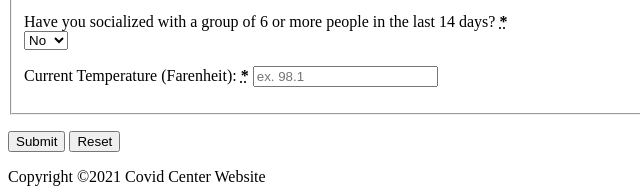
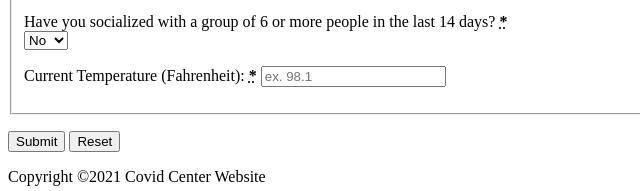
Before and after one commit to jparrott06/webapp_spring2021_covid_center, a plain HTML site: page index.html in a window 1280 px wide. Shown: the part 1195-1386 px from the top of the page, 0-640 px from the left. Drawn offline with Linux system fonts and the light colour scheme.

Commit message:
fixed typo

```diff
--- a/index.html
+++ b/index.html
@@ -274,7 +274,7 @@
 
                     <p>
                         <label for="txtTemp">
-                            <span>Current Temperature (Farenheit):</span>
+                            <span>Current Temperature (Fahrenheit):</span>
                             <strong><abbr title="required">*</abbr></strong>
                         </label>
                         <input type="text" id="txtTemp" name="txtTemp" required pattern=[0-9]{2,3}\.[0-9]{1,2}
```
